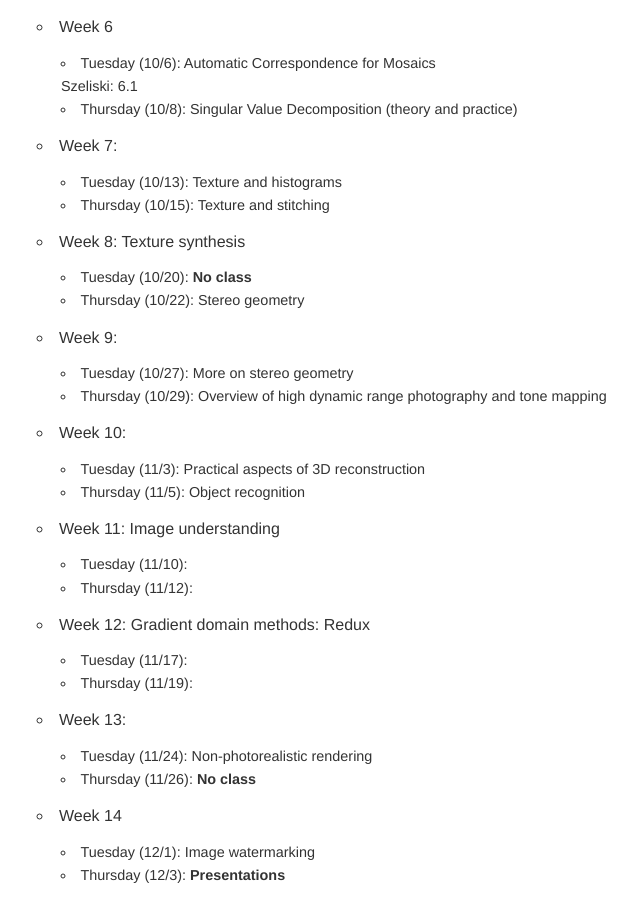
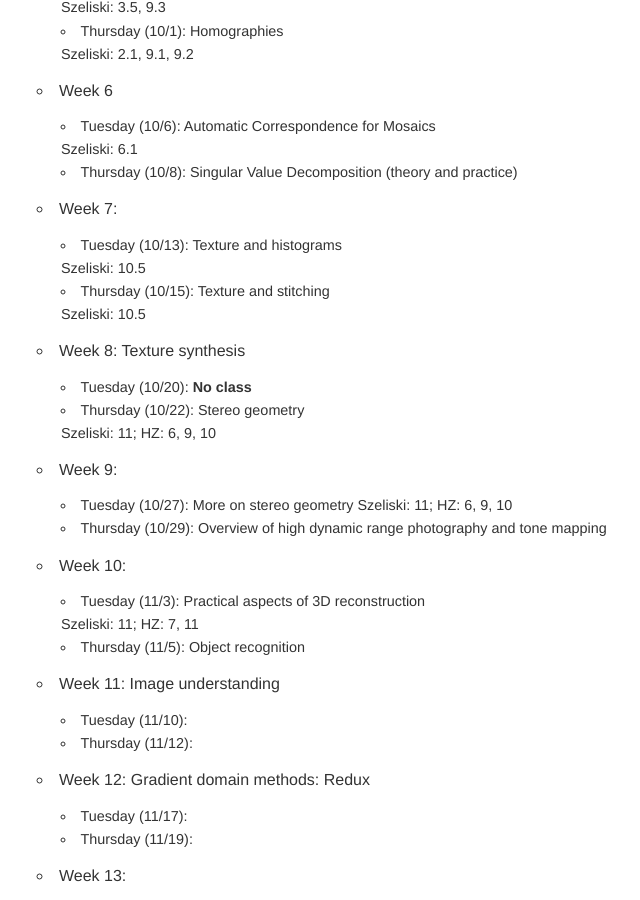
Before and after one commit to jacksonjw12/mbannister.github.io, a Jekyll site: the page built from _teaching/181m-f15/index.md, in a window 1280 px wide and 900 px high, scrolled down 2883 px. Shown: the whole window, without its empty margins (123-763 px from the left). Built offline with Jekyll 4.4.1, drawn with Linux system fonts in a browser that asks for light colours; some of the changed text lies outside the part shown.

Commit message:
Finish schedule.

```diff
--- a/_teaching/181m-f15/index.md
+++ b/_teaching/181m-f15/index.md
@@ -31,6 +31,10 @@ Prerequisites: CSCI055 PO (Discrete Math), CSCI062 PO (Data Structures), and MAT
 _Computer Vision: Algorithms and Applications_
 by [Richard Szeliski](//research.microsoft.com/en-us/um/people/szeliski/)
 Springer, ISBN 978-1-84882-935-0. [PDF @ Springer Link](//doi.org/10.1007/978-1-84882-935-0)
+
+_Multiple View Geometry in Computer Vision_
+by Richard Hartley and Andrew Zisserman
+Cambridge, ISBN 978-0-521-54051-3. [PDF @ Worldcat](//ccl.on.worldcat.org/oclc/171123855?databaseList=1708,239,245,251,638)
 
 [MATLAB Documentation](//www.mathworks.com/help/matlab/)
 
@@ -112,15 +116,20 @@ The following schedule is to be considered tentative, and will likely change dur
   - Thursday (10/8): Singular Value Decomposition (theory and practice)
 - Week 7:
   - Tuesday (10/13): Texture and histograms
+    Szeliski: 10.5
   - Thursday (10/15): Texture and stitching
+    Szeliski: 10.5
 - Week 8: Texture synthesis
   - Tuesday (10/20): __No class__
   - Thursday (10/22): Stereo geometry
+    Szeliski: 11; HZ: 6, 9, 10
 - Week 9:
   - Tuesday (10/27): More on stereo geometry
+    Szeliski: 11; HZ: 6, 9, 10
   - Thursday (10/29): Overview of high dynamic range photography and tone mapping
 - Week 10:
   - Tuesday (11/3): Practical aspects of 3D reconstruction
+    Szeliski: 11; HZ: 7, 11
   - Thursday (11/5): Object recognition
 - Week 11: Image understanding
   - Tuesday (11/10):
```
